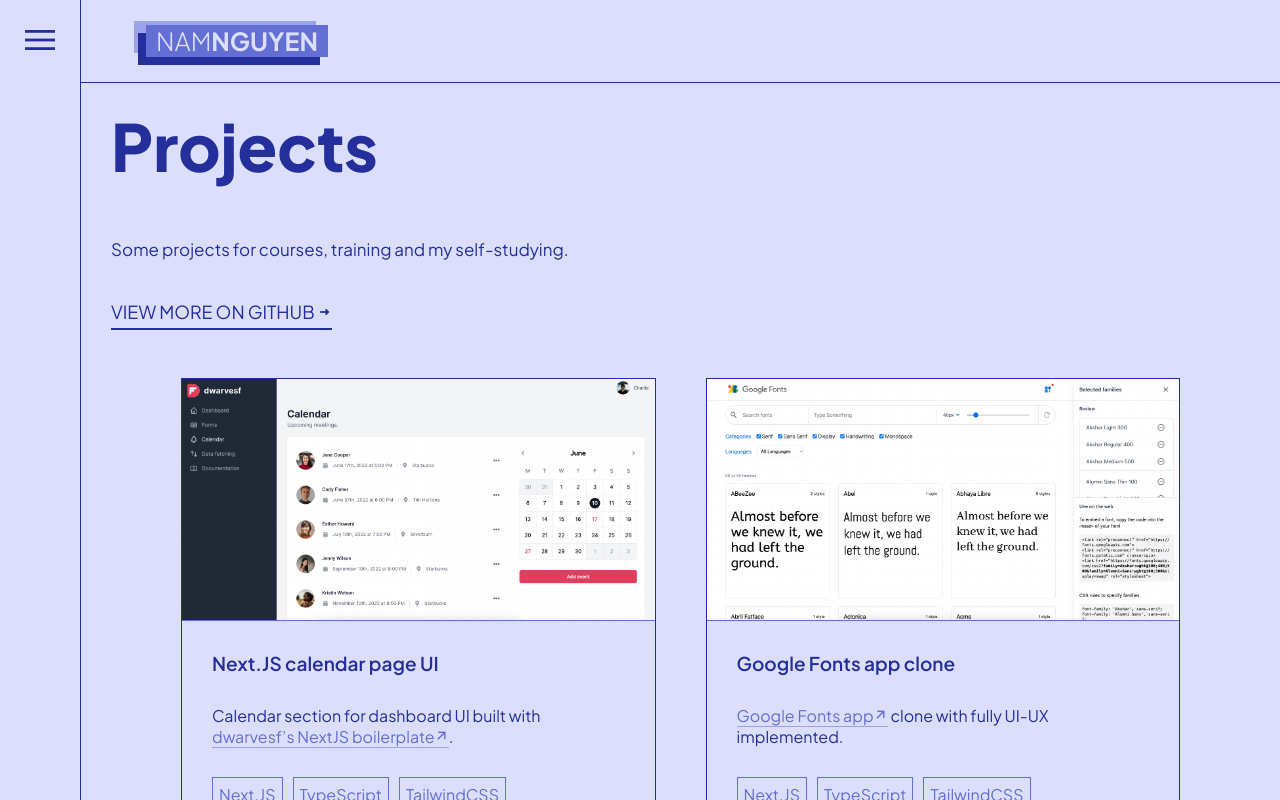
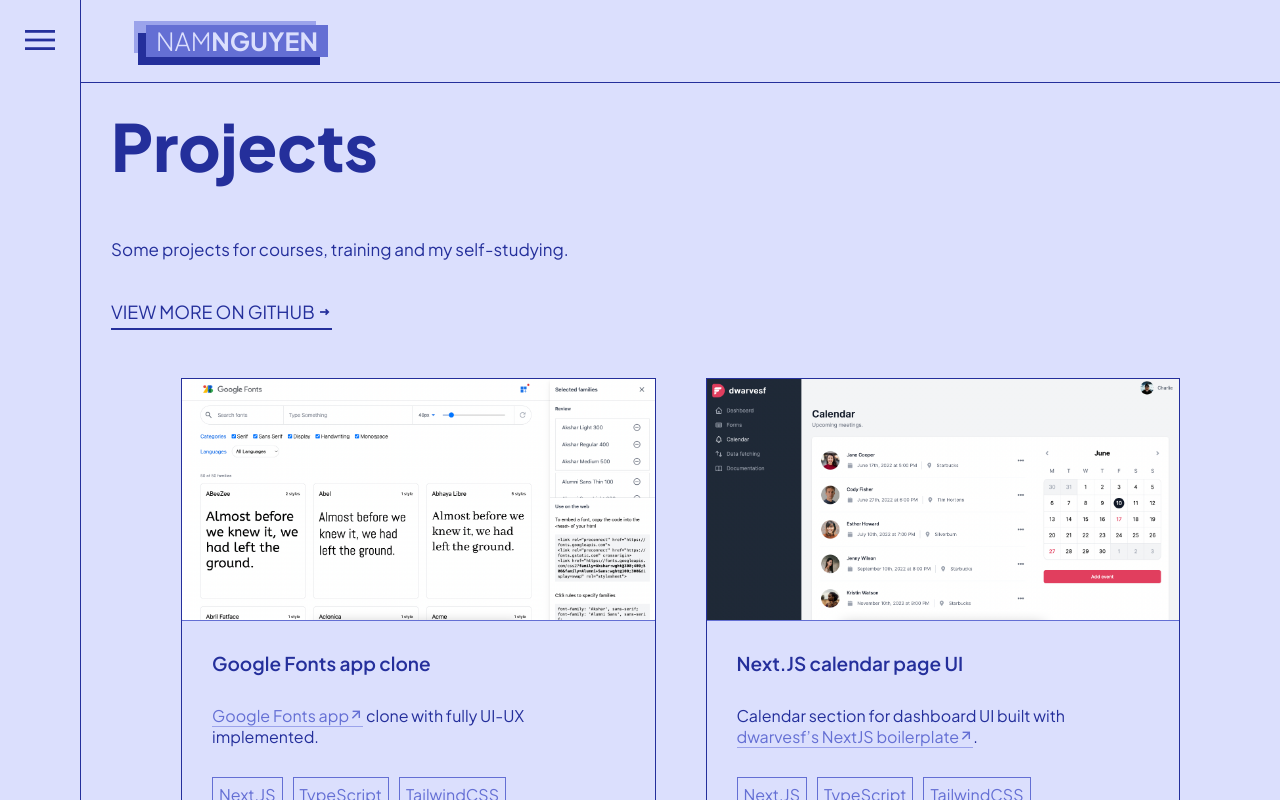
Before and after one commit to nguyend-nam/NguyenD-Nam.github.io, a Next.js app: page /projects in a window 1280 px wide. Built offline with nearby package versions, Linux system fonts and the light colour scheme.

Commit message:
feat: add project

```diff
--- a/pages/projects.js
+++ b/pages/projects.js
@@ -241,6 +241,55 @@ export default function Projects() {
                   <ProjectCard>
                     <ProjectImageContainer
                       target="_blank"
+                      href="https://nextjs-google-fonts.netlify.app/"
+                    >
+                      <Image
+                        src="/image/proj_2.png"
+                        alt="Project 2"
+                        layout="responsive"
+                        width={100}
+                        height={51}
+                        style={{ objectFit: "cover" }}
+                      />
+                    </ProjectImageContainer>
+                    <div>
+                      <ProjectTitle>
+                        <a
+                          href="https://github.com/nguyend-nam/google-fonts-clone/tree/feat/localstorage"
+                          rel="noreferrer"
+                          target="_blank"
+                        >
+                          Google Fonts app clone
+                        </a>
+                      </ProjectTitle>
+                    </div>
+                    <ProjectDescription>
+                      <HighLight>
+                        <a
+                          href="https://fonts.google.com"
+                          rel="noreferrer"
+                          target="_blank"
+                        >
+                          Google Fonts app
+                          <span
+                            className="material-symbols-outlined"
+                            style={{ fontSize: "14px", fontWeight: "600" }}
+                          >
+                            arrow_outward
+                          </span>
+                        </a>
+                      </HighLight>{" "}
+                      clone with fully UI-UX implemented.
+                    </ProjectDescription>
+                    <div>
+                      <ProjectTags>Next.JS</ProjectTags>
+                      <ProjectTags>TypeScript</ProjectTags>
+                      <ProjectTags>TailwindCSS</ProjectTags>
+                    </div>
+                  </ProjectCard>
+                  <ProjectCard>
+                    <ProjectImageContainer
+                      target="_blank"
                       href="https://dwarvesf-boilerplate.netlify.app/calendar"
                     >
                       <Image
@@ -291,11 +340,11 @@ export default function Projects() {
                   <ProjectCard>
                     <ProjectImageContainer
                       target="_blank"
-                      href="https://nextjs-google-fonts.netlify.app/"
+                      href="https://aggregation-app.vercel.app/"
                     >
                       <Image
-                        src="/image/proj_2.png"
-                        alt="Project 2"
+                        src="/image/proj_4.png"
+                        alt="Project 4"
                         layout="responsive"
                         width={100}
                         height={51}
@@ -305,22 +354,23 @@ export default function Projects() {
                     <div>
                       <ProjectTitle>
                         <a
-                          href="https://github.com/nguyend-nam/google-fonts-clone/tree/feat/localstorage"
+                          href="https://github.com/nguyend-nam/Aggregation-app"
                           rel="noreferrer"
                           target="_blank"
                         >
-                          Google Fonts app clone
+                          Aggregation App
                         </a>
                       </ProjectTitle>
                     </div>
                     <ProjectDescription>
+                      Simple aggregation app using{" "}
                       <HighLight>
                         <a
-                          href="https://fonts.google.com"
+                          href="https://docs.github.com/en/rest/guides/getting-started-with-the-rest-api"
                           rel="noreferrer"
                           target="_blank"
                         >
-                          Google Fonts app
+                          GitHub APIs
                           <span
                             className="material-symbols-outlined"
                             style={{ fontSize: "14px", fontWeight: "600" }}
@@ -328,13 +378,12 @@ export default function Projects() {
                             arrow_outward
                           </span>
                         </a>
-                      </HighLight>{" "}
-                      clone with fully UI-UX implemented.
+                      </HighLight>
+                      .
                     </ProjectDescription>
                     <div>
-                      <ProjectTags>Next.JS</ProjectTags>
-                      <ProjectTags>TypeScript</ProjectTags>
-                      <ProjectTags>TailwindCSS</ProjectTags>
+                      <ProjectTags>React.JS</ProjectTags>
+                      <ProjectTags>CSS</ProjectTags>
                     </div>
                   </ProjectCard>
                   <ProjectCard>
```
Also changed, not shown: public/image/proj_4.png (added).
